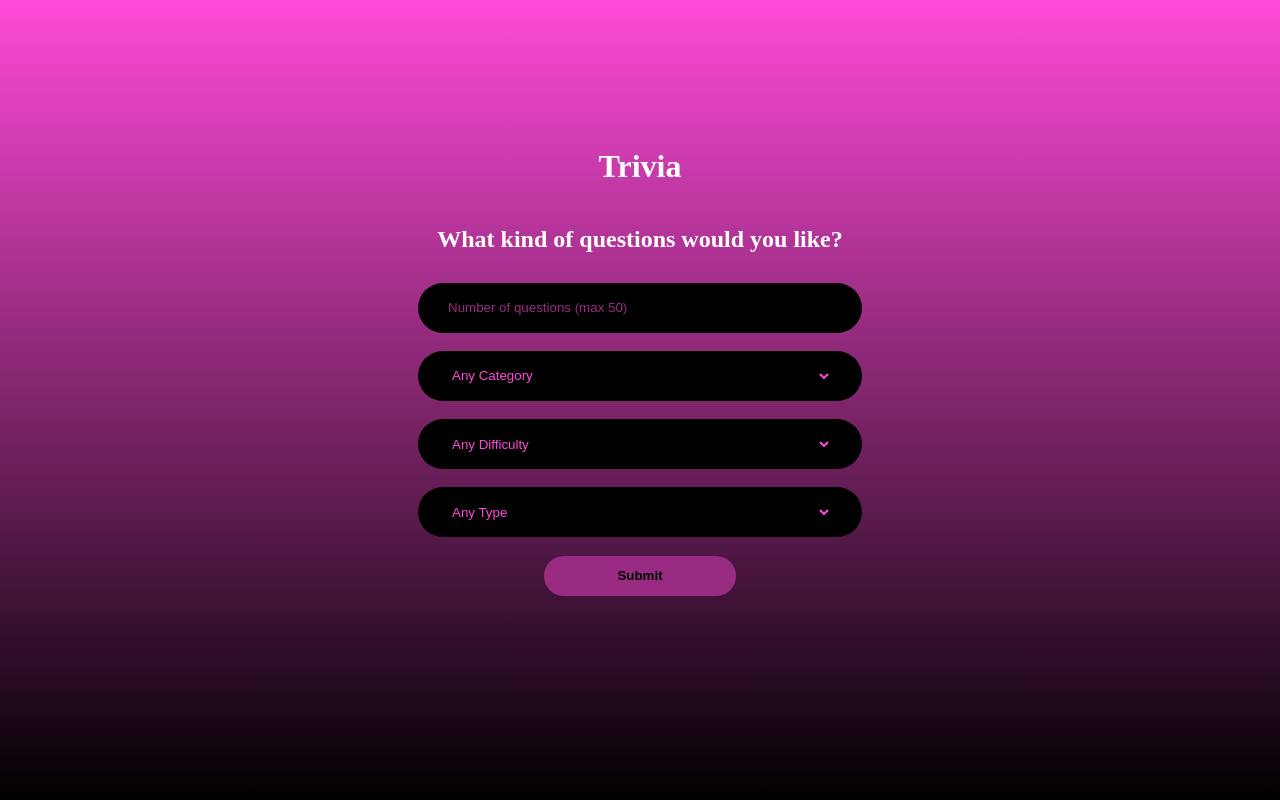
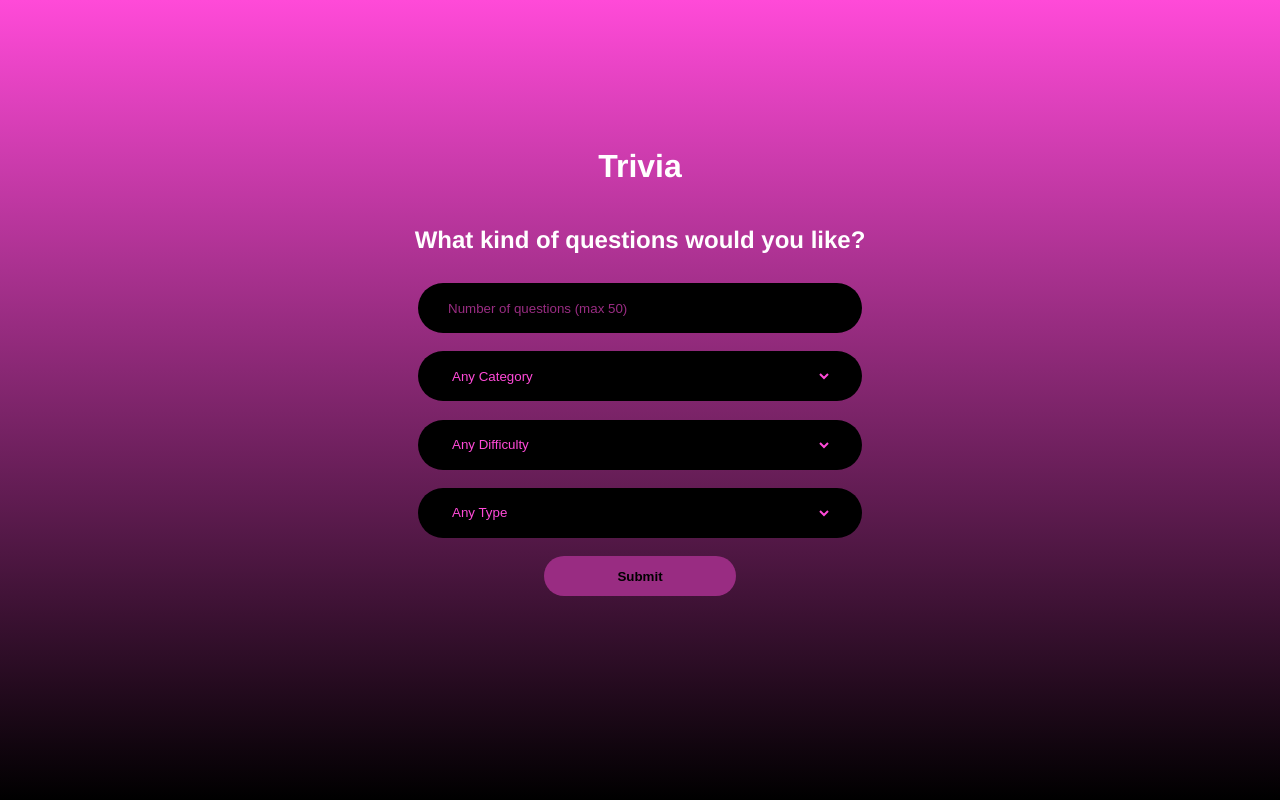
Before and after one commit to italiaiello/trivia, a React (Create React App) app: page / in a window 1280 px wide. Built offline with nearby package versions, Linux system fonts and the light colour scheme.

Commit message:
made some changes to the build

```diff
--- a/src/App.css
+++ b/src/App.css
@@ -6,7 +6,7 @@
   display: flex;
   flex-direction: column;
   justify-content: center;
-  font-family: Montserrat;
+  font-family: Montserrat, Helvetica;
 }
 
 input, select, button {
```
